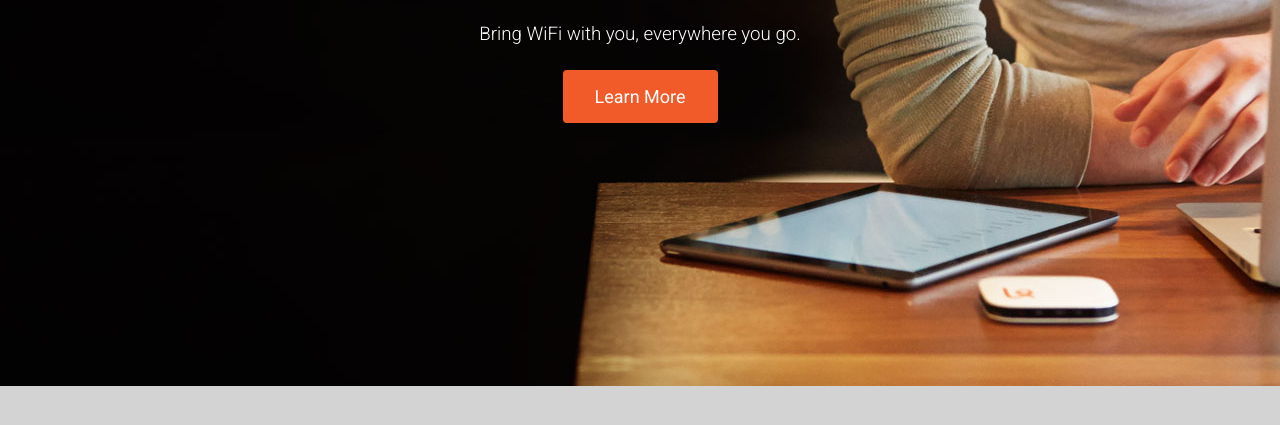
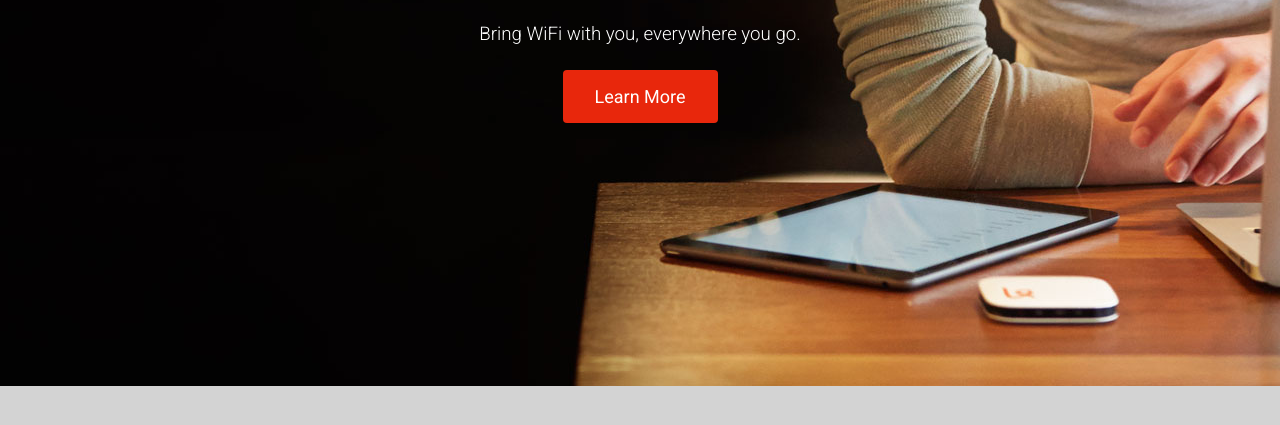
Before and after one commit to chellekenison/Kenison_Karma_Clone, a plain HTML site: page index.html in a window 1280 px wide. In both pictures the pointer is over the element "Learn More". Shown: the part 349-774 px from the top of the page. Drawn offline with Linux system fonts and the light colour scheme.

Commit message:
image done

```diff
--- a/css/style.css
+++ b/css/style.css
@@ -107,3 +107,8 @@ button {
 	color: white;
 	font-size: 1.125rem;
 }
+
+.buttons :hover {
+	background-color: #e8270c;
+	cursor: pointer;
+}
```
